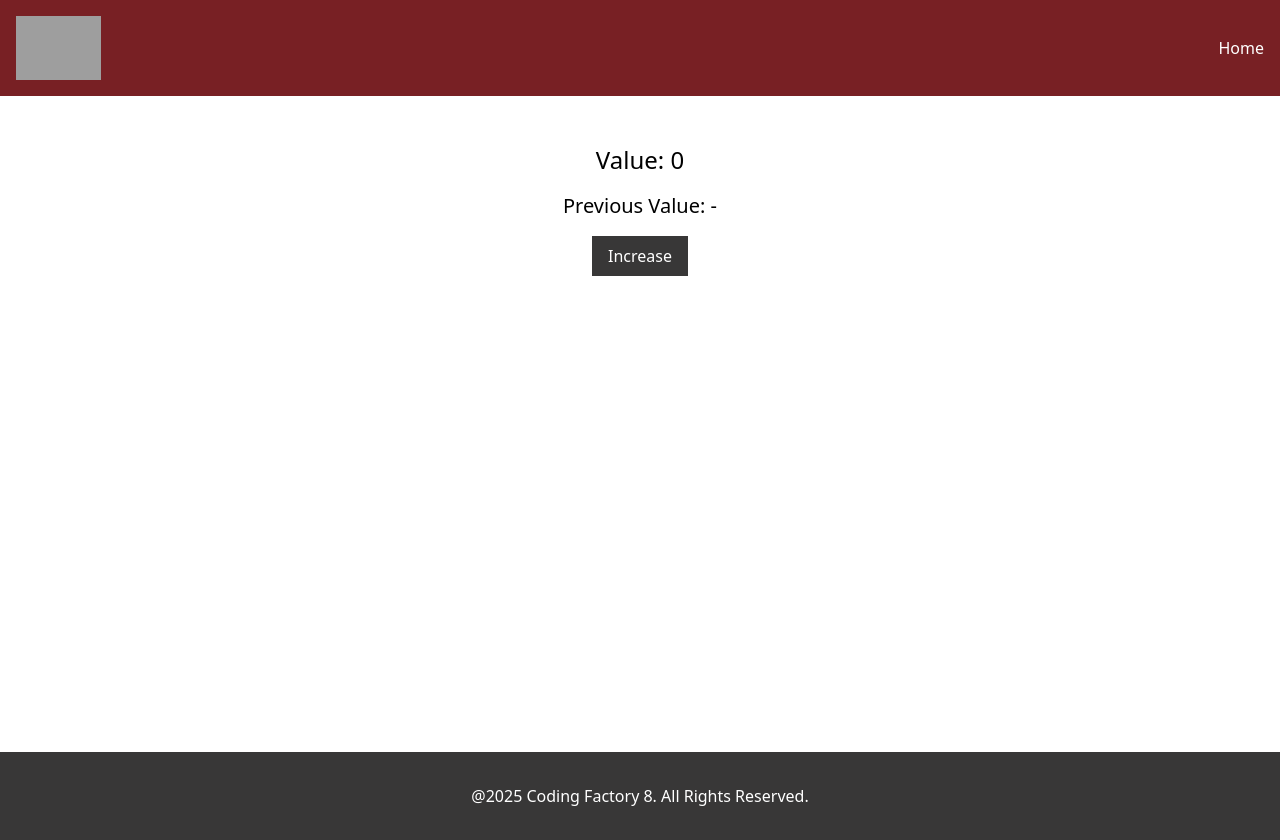
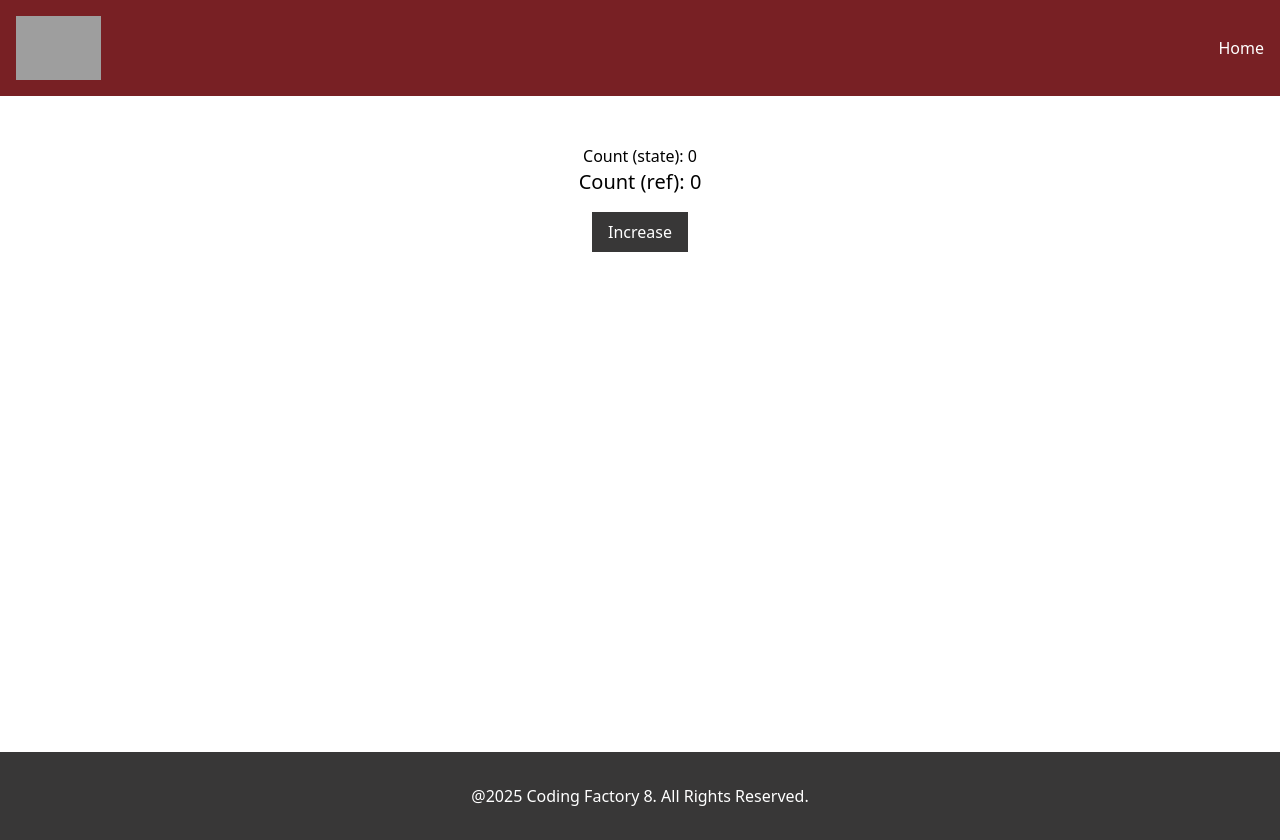
Before and after one commit to AthanasiaPet/cf8-react-intro, a React app: page / in a window 1280 px wide. Built offline with nearby package versions, Linux system fonts and the light colour scheme; grey boxes are pictures that could not be loaded; the HTML template or start-up script is replaced by a standard one.

Commit message:
feat: add CounterWithRef component using state & ref

```diff
--- a/src/App.tsx
+++ b/src/App.tsx
@@ -8,10 +8,11 @@
 
 
 import LayOut from "./components/LayOut.tsx";
+import CounterWithRef from "./components/CounterWithRef.tsx";
 //import Timer from "./components/Timer.tsx";
 //import WindowSize from "./components/WindowSize.tsx";
 //import FocusInput from "./components/FocusInput.tsx";
-import PreviousValue from "./components/PreviousValue.tsx";
+//import PreviousValue from "./components/PreviousValue.tsx";
 //import Timer from "./components/Timer.tsx";
 //import CounterWithCustomHook from "./components/CounterWithCustomHook.tsx";
 //import NameChangerWithEffect from "./components/NameChangerWithEffect.tsx";
@@ -69,7 +70,9 @@
                 {/*<WindowSize />*/}
                 {/*<FocusInput />*/}
 
-                <PreviousValue />
+                {/*<PreviousValue />*/}
+
+                <CounterWithRef />
 
 
             </LayOut>
--- /dev/null
+++ b/src/components/CounterWithRef.tsx
@@ -0,0 +1,32 @@
+import CounterButton from "./CounterButton.tsx";
+import {useRef, useState} from "react";
+
+const CounterWithRef = () => {
+    const [count, setCount] = useState(0);
+    const clickRef = useRef(0);
+
+    const handleClick = () => {
+        setCount((prev) => prev + 1)
+
+        clickRef.current += 1;
+        console.log("Ref Click", clickRef.current);
+
+    };
+
+
+    return (
+        <>
+            <div className="text-center mt-12">
+                <h1 className="text-2xl-mb-4">Count (state): {count}</h1>
+                <h2 className="text-xl mb-4">Count (ref): {clickRef.current} </h2>
+                <CounterButton
+                    onClick={handleClick}
+                    label="Increase"
+                />
+            </div>
+
+        </>
+    )
+}
+
+export default CounterWithRef;
```
